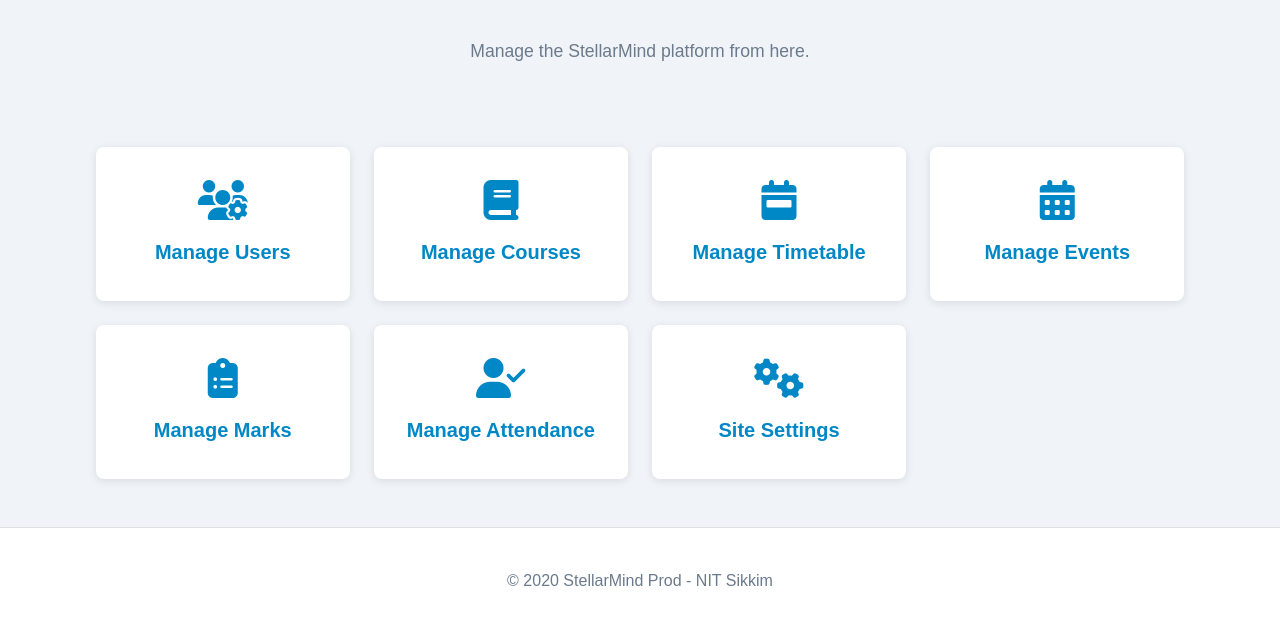
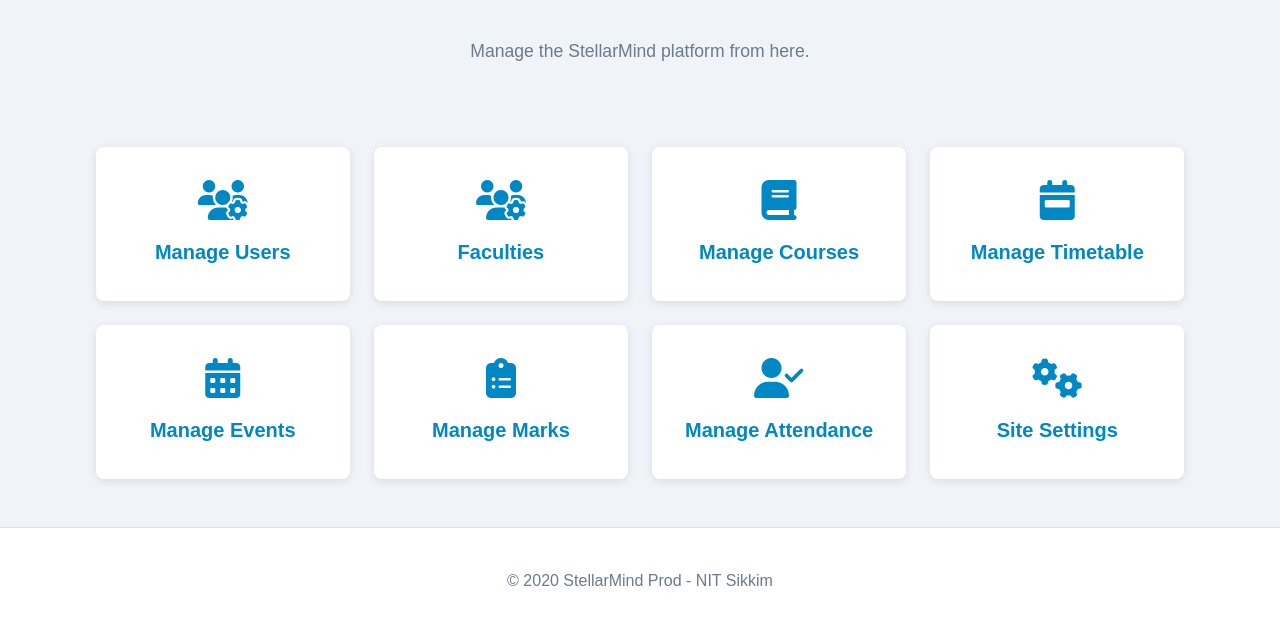
Before and after one commit to stellarmindprod/stellarmindprod, a Python web app: template newstellar/templates/admin_dashboard.html in a window 1280 px wide. Shown: the part 194-828 px from the top of the page. Run offline with Jinja, Linux system fonts and the light colour scheme; the template is opened without the code that fills it: most values are stand-ins (such as "Sample title", 1, 10 or a date in 2020).

Commit message:
Update admin_dashboard.html

```diff
--- a/newstellar/templates/admin_dashboard.html
+++ b/newstellar/templates/admin_dashboard.html
@@ -105,6 +105,12 @@
         <h2>Manage Users</h2>
     </a>
 
+    <a href="{{ url_for('manage_teachers_page') }}" class="admin-card">
+        <i class="fas fa-users-cog"></i>
+        <h2>Faculties</h2>
+    </a>
+
+
     <a href="{{ url_for('manage_courses_page') }}" class="admin-card">
         <i class="fas fa-book"></i>
         <h2>Manage Courses</h2>
```
